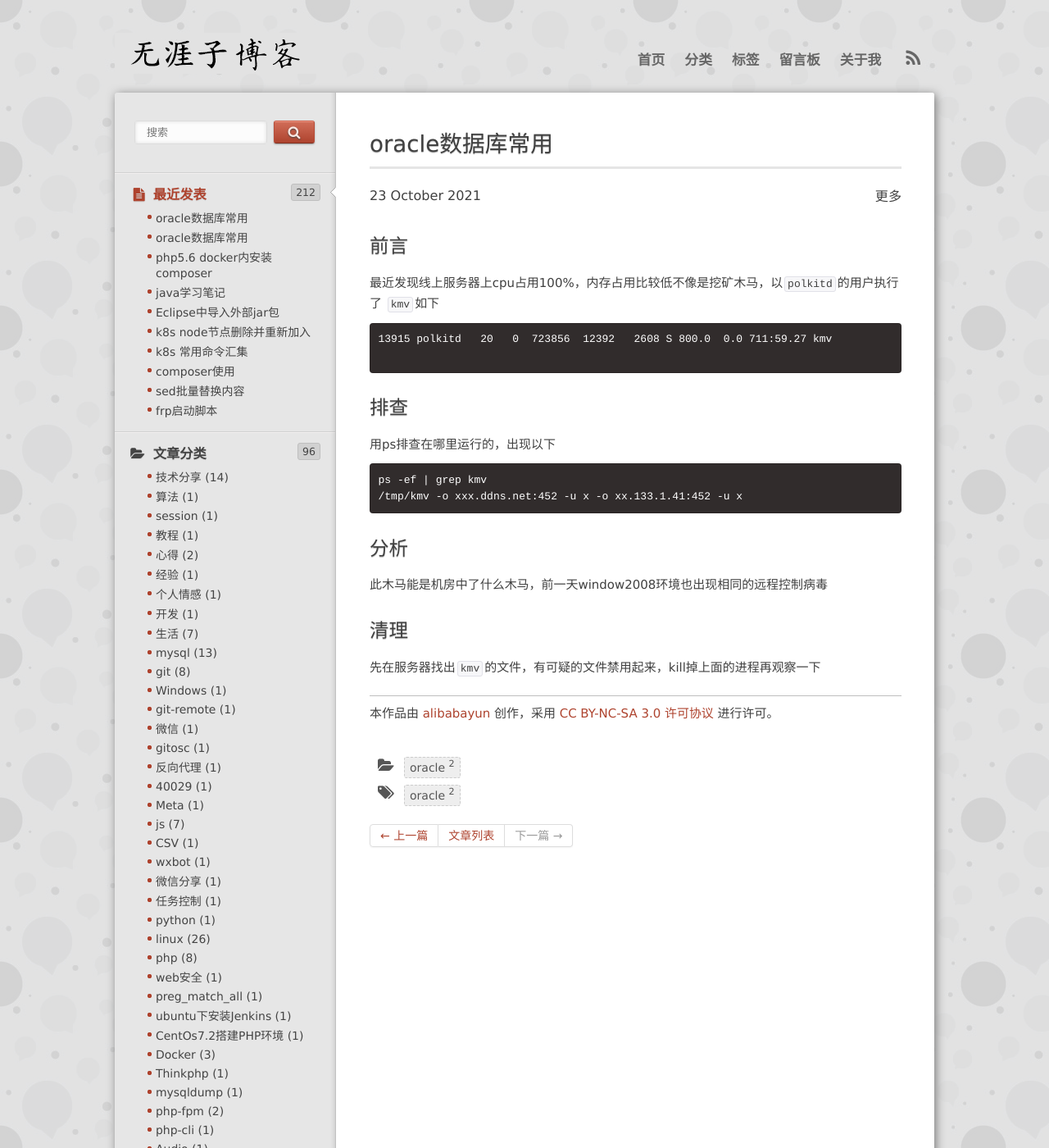
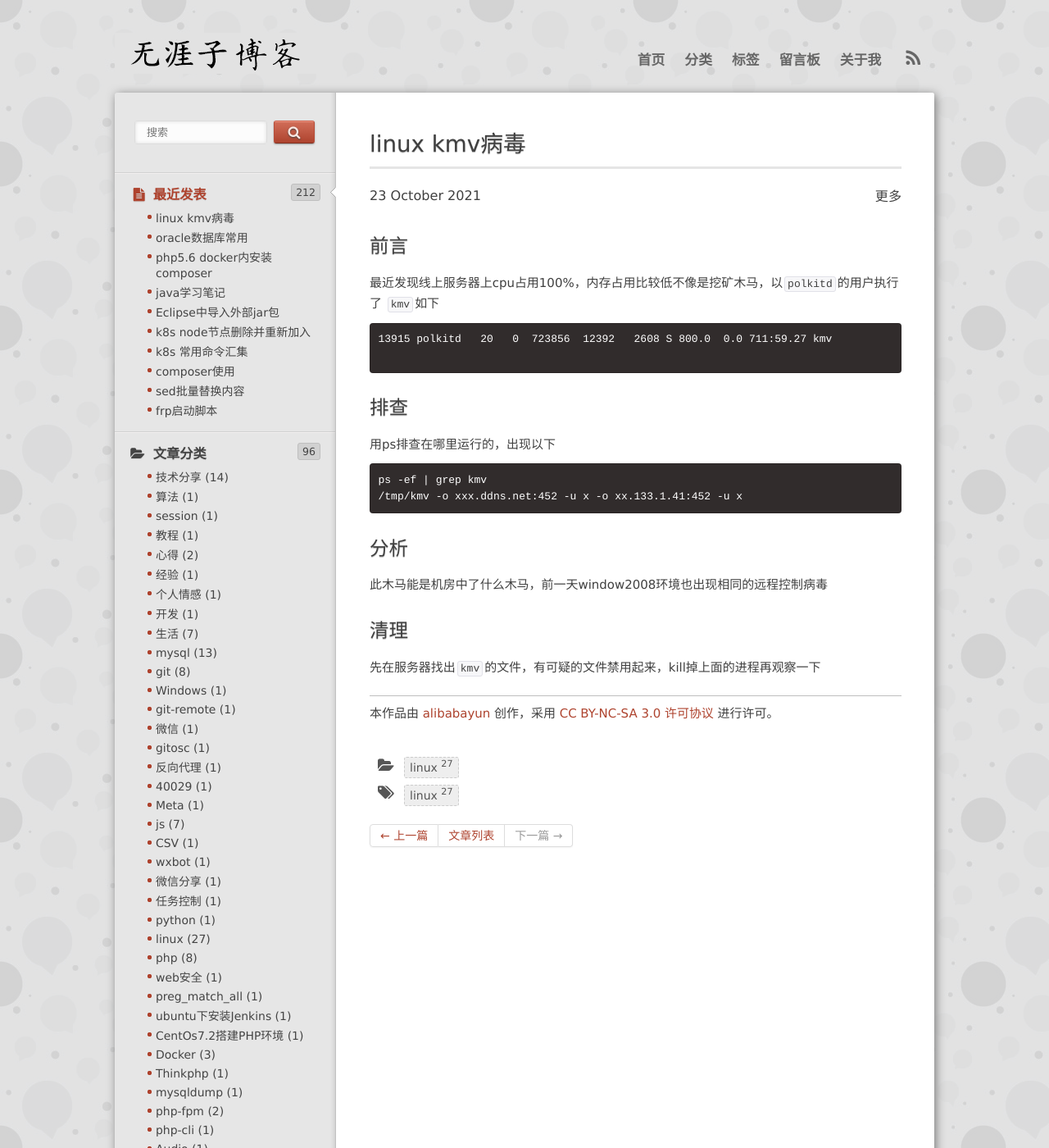
Before and after one commit to alibabayun/alibabayun.github.io, a Jekyll site: the page built from _posts/2021/2021-10-23-linux-virus.md, in a window 1280 px wide and 1400 px high. Shown: the whole window at 82% size. Built offline with Jekyll 4.4.1, drawn with Linux system fonts in a browser that asks for light colours; nearby versions of some CDN libraries; library files that are not in the unit come from our copies; comment, search, counter and statistics services are not loaded.

Commit message:
fix title

```diff
--- a/_posts/2021/2021-10-23-linux-virus.md
+++ b/_posts/2021/2021-10-23-linux-virus.md
@@ -1,10 +1,10 @@
 ---
 layout: post
-title: "oracle数据库常用"
-keywords: ["composer"]
-description: "oracle数据库常用"
-category: "oracle"
-tags: ["oracle"]
+title: "linux kmv病毒"
+keywords: ["linux"]
+description: "linux "
+category: "linux"
+tags: ["linux"]
 ---
 
 ## 前言
```
Also changed, not shown: _posts/2021/2021-10-22-oracledb-init.md (+1 -1 lines).
